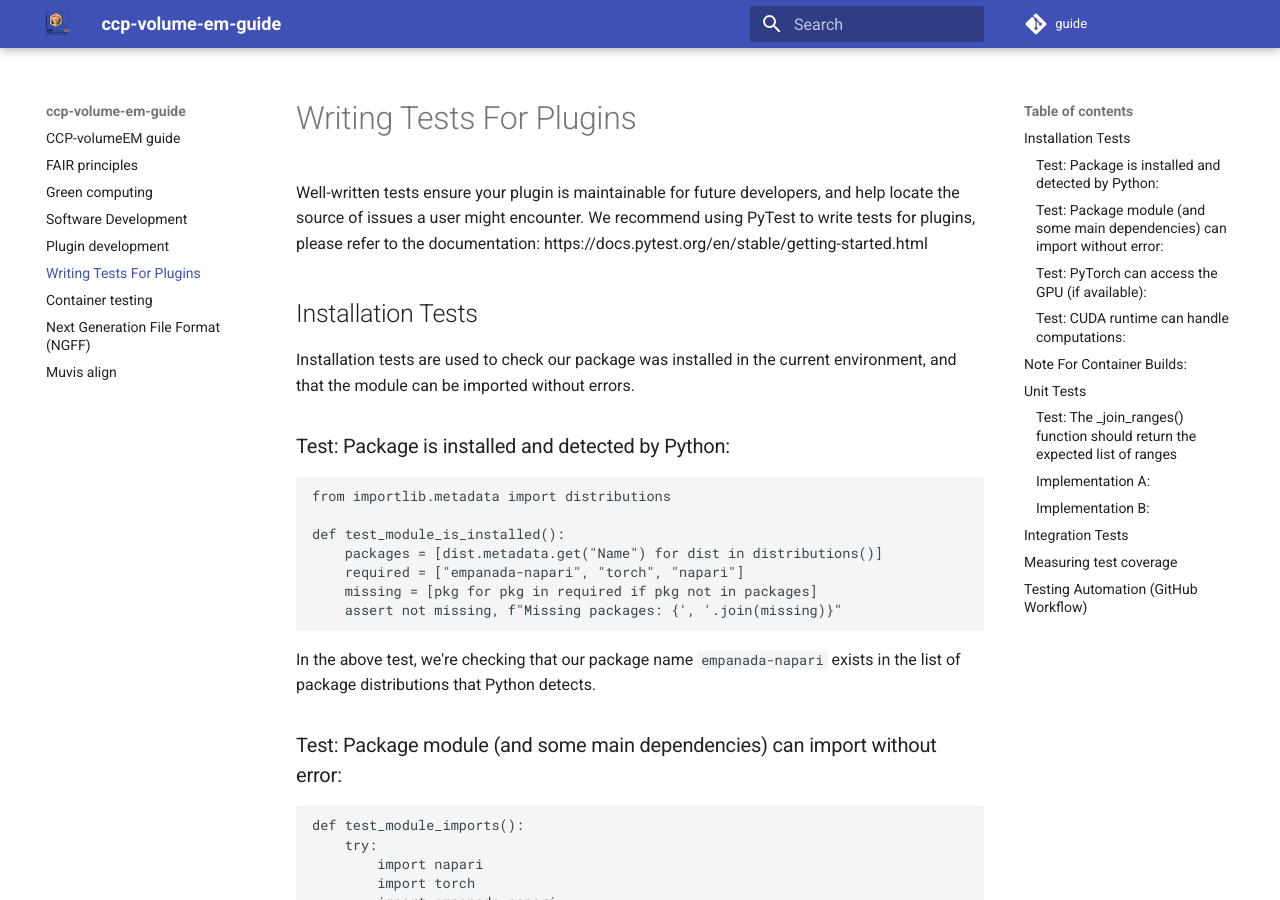
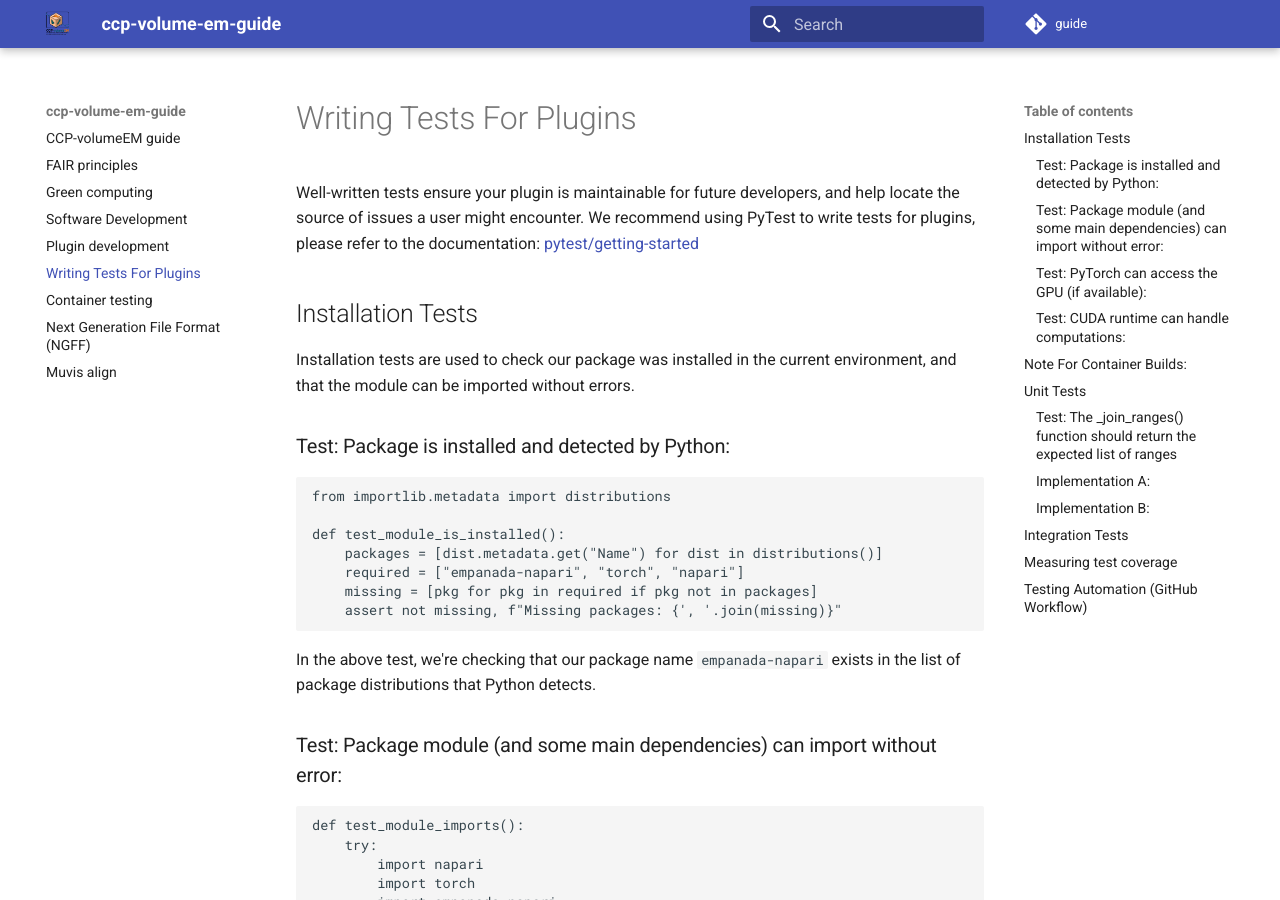
Before and after one commit to ccp-volume-em/guide, an MkDocs documentation site: the page built from docs/plugin_testing.md, in a window 1280 px wide and 900 px high. Built offline with MkDocs 1.6.1 and Material for MkDocs 9.7.7, drawn with Linux system fonts in a browser that asks for light colours; comment, search, counter and statistics services are not loaded; some of the changed lines change nothing that is shown.

Commit message:
Fix URL in plugin_testing.md

```diff
--- a/docs/plugin_testing.md
+++ b/docs/plugin_testing.md
@@ -1,6 +1,6 @@
 # Writing Tests For Plugins
 Well-written tests ensure your plugin is maintainable for future developers, and help locate the source of issues a user might encounter.
-We recommend using PyTest to write tests for plugins, please refer to the documentation: https://docs.pytest.org/en/stable/getting-started.html
+We recommend using PyTest to write tests for plugins, please refer to the documentation: [pytest/getting-started](https://docs.pytest.org/en/stable/getting-started.html)
 
 ## Installation Tests
 Installation tests are used to check our package was installed in the current environment, and that the module can be imported without errors.
```
